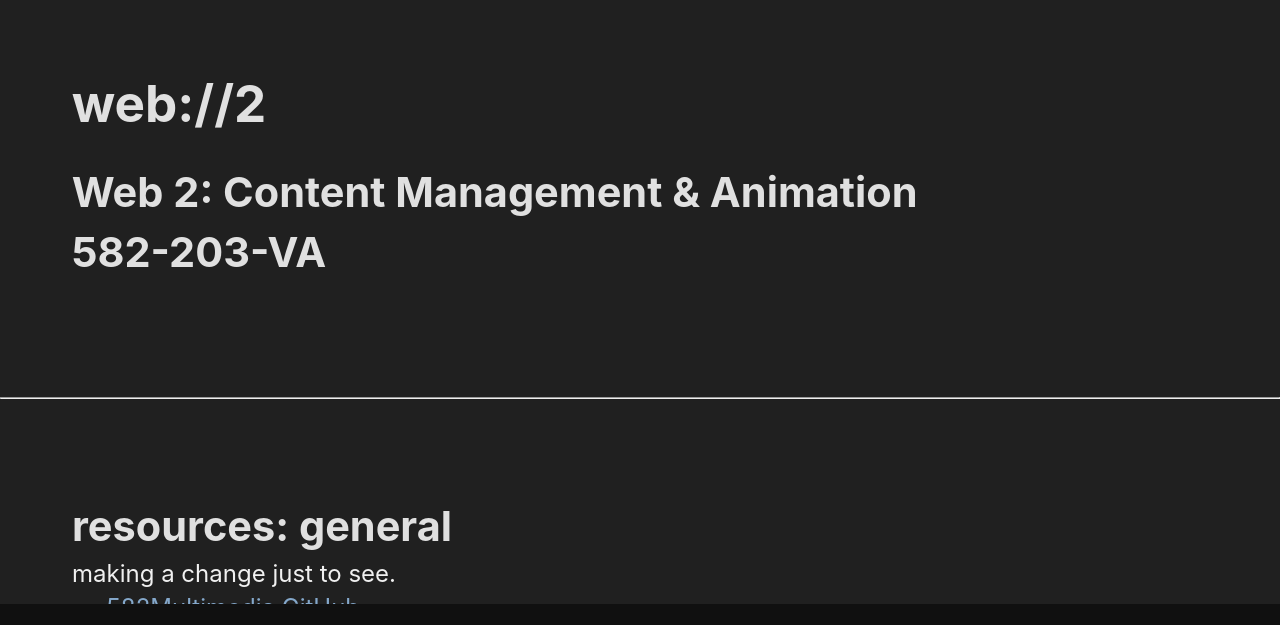
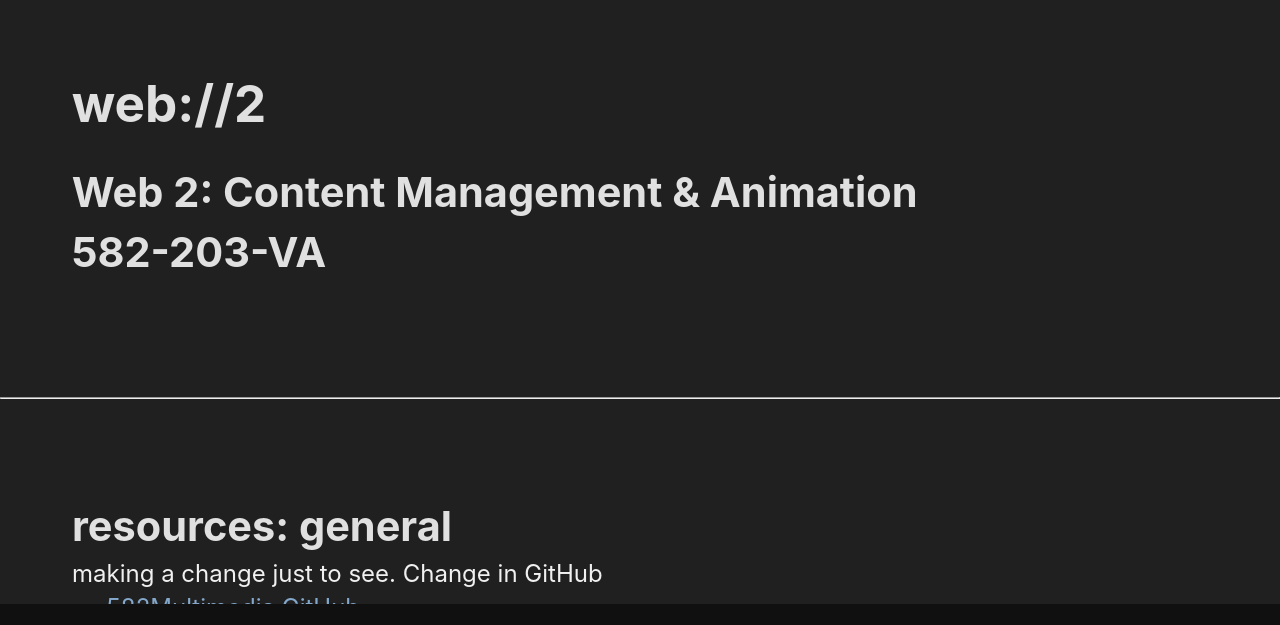
Before and after one commit to brucenorton/nortonb.582multi.media, a plain HTML site: page public_html/2024-25/web2/index.html in a window 1280 px wide. Shown: the part 106-731 px from the top of the page. Drawn offline with Linux system fonts and the light colour scheme.

Commit message:
change from GitHub

```diff
--- a/public_html/2024-25/web2/index.html
+++ b/public_html/2024-25/web2/index.html
@@ -27,7 +27,7 @@
   <section>
     <article>
       <h3>resources: general</h3>
-      <p>making a change just to see.</p>
+      <p>making a change just to see. Change in GitHub</p>
       <ul>
         <li><a href="https://github.com/582Multimedia/" target="_blank" rel="noopener noreferrer">582Multimedia GitHub</a></li>
         <li><a href="https://github.com/582Multimedia/software-links" target="_blank" rel="noopener noreferrer">582Multimedia GitHub software links</a></li>
```
